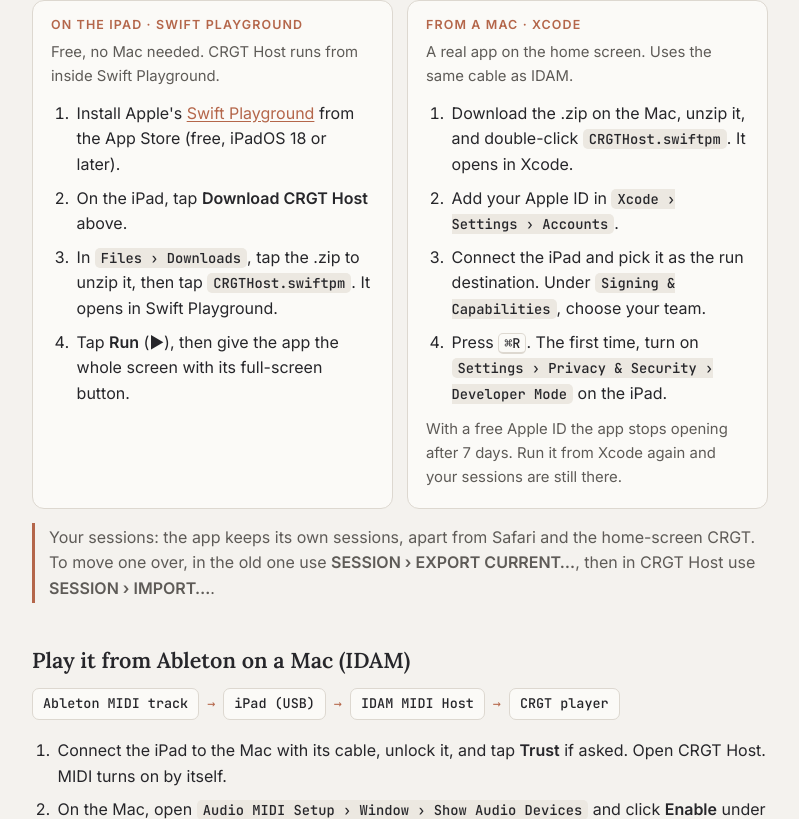
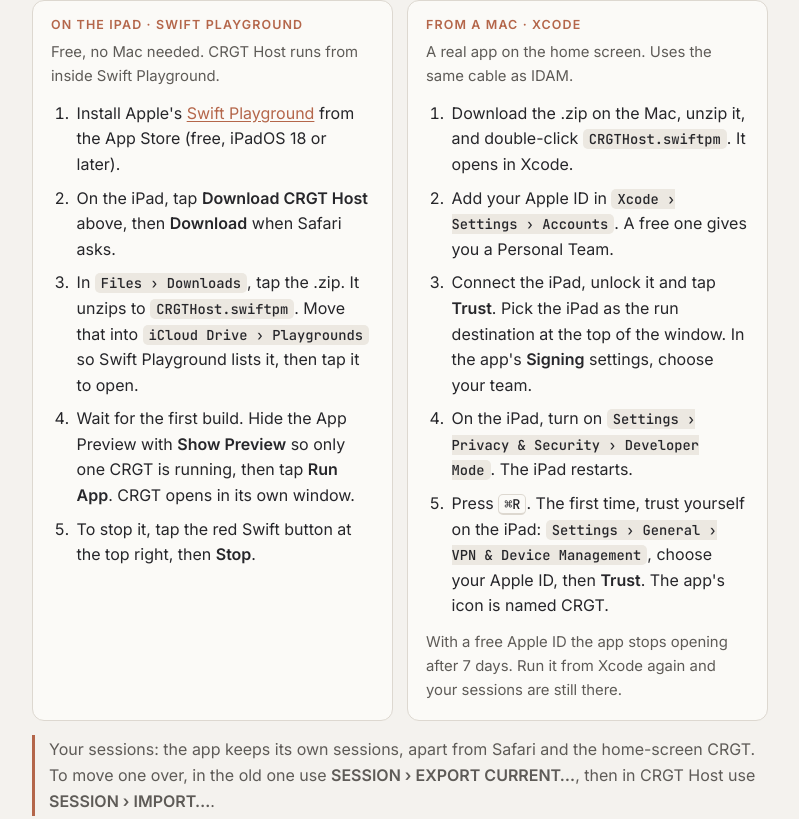
Before and after one commit to tazzinaz/crgt, a plain HTML site: page host/index.html in a window 1280 px wide. Shown: the part 596-1415 px from the top of the page, without its empty margins (240-1039 px from the left). Drawn offline with Linux system fonts and the light colour scheme.

Commit message:
CRGT Host setup page: precise install steps (Run App, App Preview, Developer Mode, trusting the developer)
Co-Authored-By: Claude Opus 5.5 <noreply@anthropic.com>
Claude-Session: https://claude.ai/code/session_017gzK1PDJoYco8YHRgaWaGE

```diff
--- a/host/index.html
+++ b/host/index.html
@@ -90,9 +90,10 @@ footer{margin-top:52px;padding-top:18px;border-top:1px solid var(--line);color:v
     <p class="why">Free, no Mac needed. CRGT Host runs from inside Swift Playground.</p>
     <ol>
       <li>Install Apple's <a href="https://apps.apple.com/app/id908519492">Swift Playground</a> from the App Store (free, iPadOS 18 or later).</li>
-      <li>On the iPad, tap <b>Download CRGT Host</b> above.</li>
-      <li>In <span class="path">Files › Downloads</span>, tap the .zip to unzip it, then tap <span class="path">CRGTHost.swiftpm</span>. It opens in Swift Playground.</li>
-      <li>Tap <b>Run</b> (▶), then give the app the whole screen with its full-screen button.</li>
+      <li>On the iPad, tap <b>Download CRGT Host</b> above, then <b>Download</b> when Safari asks.</li>
+      <li>In <span class="path">Files › Downloads</span>, tap the .zip. It unzips to <span class="path">CRGTHost.swiftpm</span>. Move that into <span class="path">iCloud Drive › Playgrounds</span> so Swift Playground lists it, then tap it to open.</li>
+      <li>Wait for the first build. Hide the App Preview with <b>Show Preview</b> so only one CRGT is running, then tap <b>Run App</b>. CRGT opens in its own window.</li>
+      <li>To stop it, tap the red Swift button at the top right, then <b>Stop</b>.</li>
     </ol>
   </section>
   <section class="way">
@@ -100,9 +101,10 @@ footer{margin-top:52px;padding-top:18px;border-top:1px solid var(--line);color:v
     <p class="why">A real app on the home screen. Uses the same cable as IDAM.</p>
     <ol>
       <li>Download the .zip on the Mac, unzip it, and double-click <span class="path">CRGTHost.swiftpm</span>. It opens in Xcode.</li>
-      <li>Add your Apple ID in <span class="path">Xcode › Settings › Accounts</span>.</li>
-      <li>Connect the iPad and pick it as the run destination. Under <span class="path">Signing &amp; Capabilities</span>, choose your team.</li>
-      <li>Press <kbd>⌘R</kbd>. The first time, turn on <span class="path">Settings › Privacy &amp; Security › Developer Mode</span> on the iPad.</li>
+      <li>Add your Apple ID in <span class="path">Xcode › Settings › Accounts</span>. A free one gives you a Personal Team.</li>
+      <li>Connect the iPad, unlock it and tap <b>Trust</b>. Pick the iPad as the run destination at the top of the window. In the app's <b>Signing</b> settings, choose your team.</li>
+      <li>On the iPad, turn on <span class="path">Settings › Privacy &amp; Security › Developer Mode</span>. The iPad restarts.</li>
+      <li>Press <kbd>⌘R</kbd>. The first time, trust yourself on the iPad: <span class="path">Settings › General › VPN &amp; Device Management</span>, choose your Apple ID, then <b>Trust</b>. The app's icon is named CRGT.</li>
     </ol>
     <p class="why">With a free Apple ID the app stops opening after 7 days. Run it from Xcode again and your sessions are still there.</p>
   </section>
```
